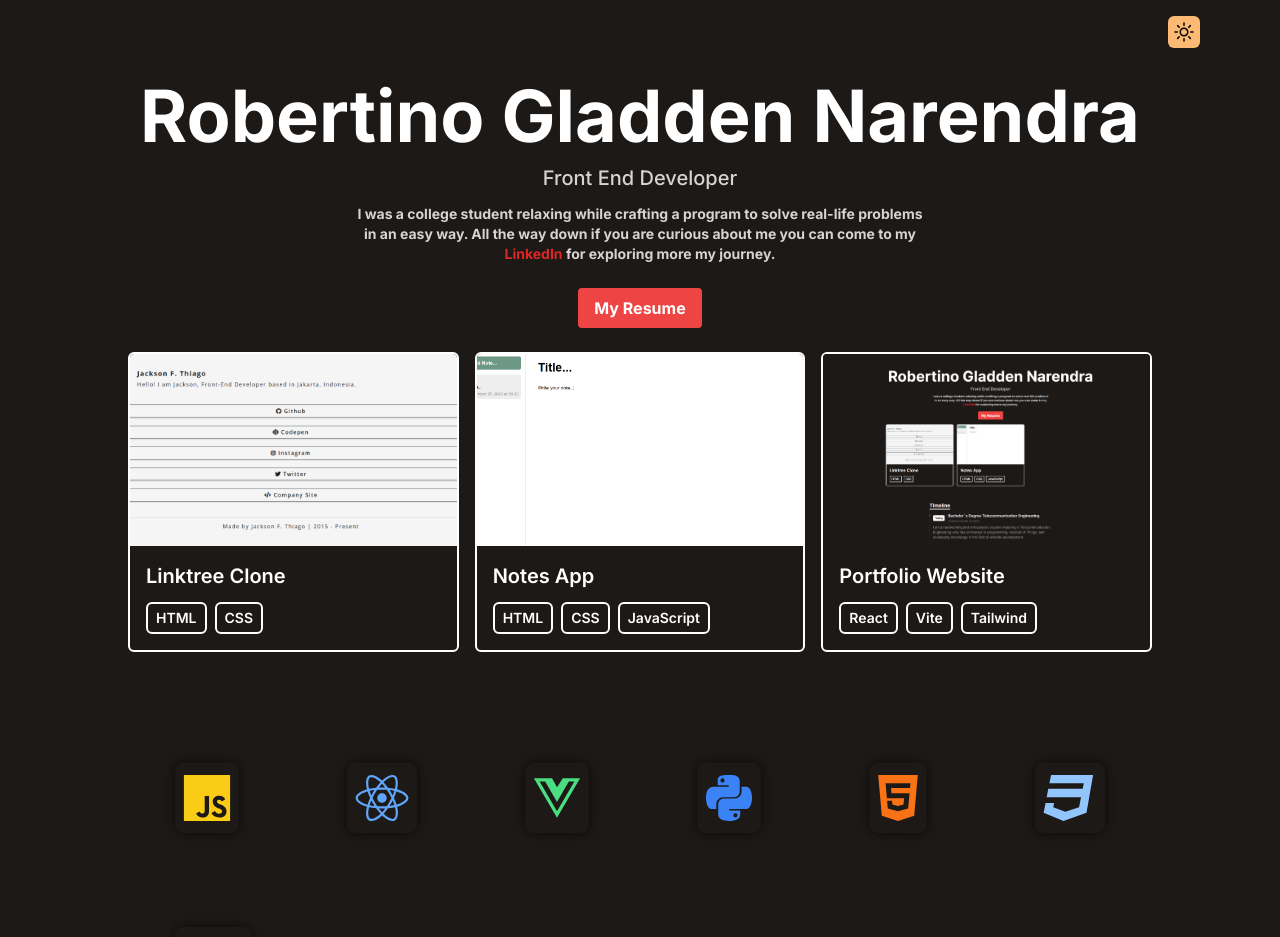
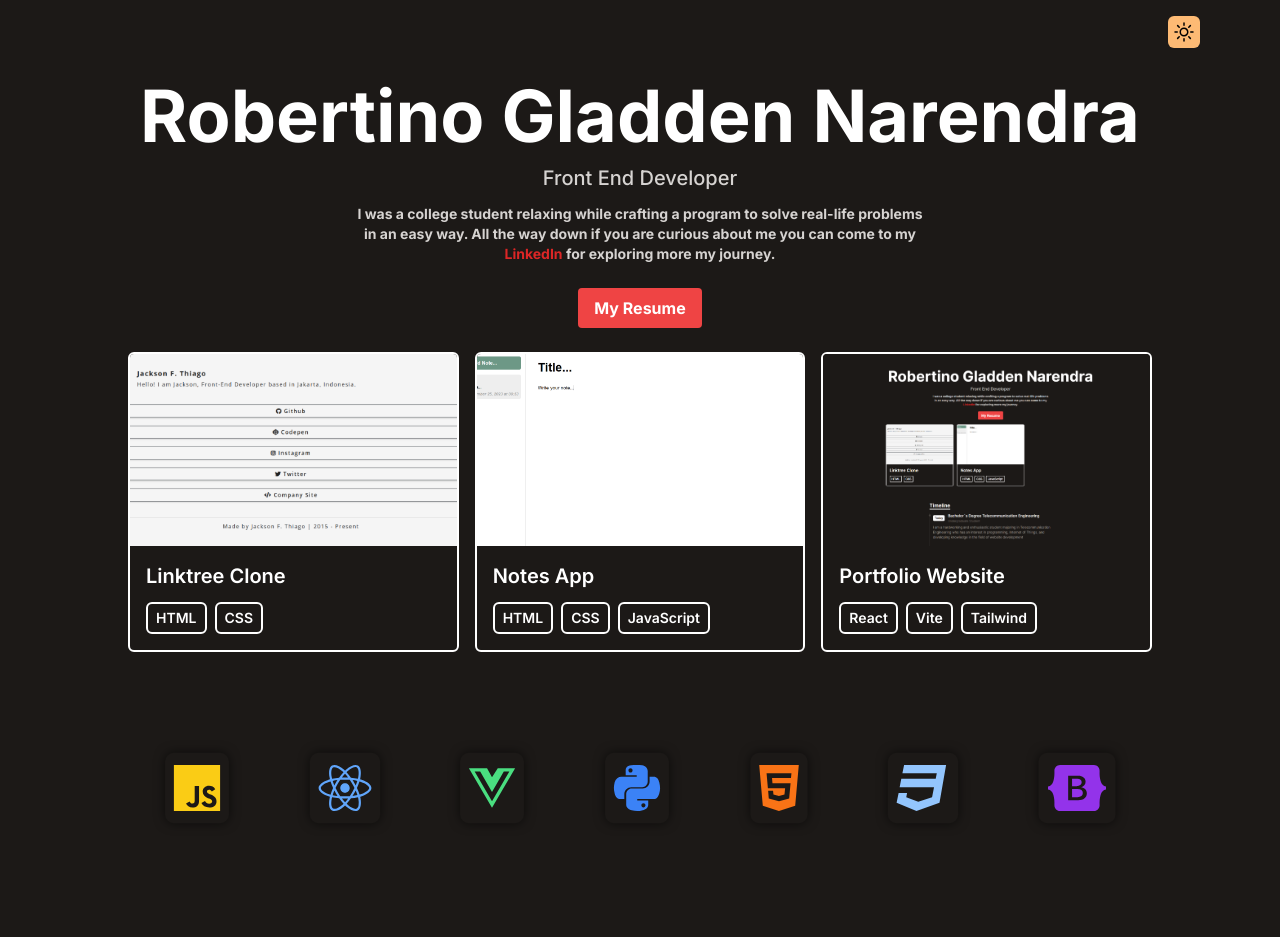
Before and after one commit to RobertinoGladden/portfolio-dev, a React (Vite) app: page / in a window 1280 px wide. Shown: the top 937 px of the page. Built offline with nearby package versions, Linux system fonts and the light colour scheme.

Commit message:
initial commit

```diff
--- a/src/components/Tech.jsx
+++ b/src/components/Tech.jsx
@@ -5,13 +5,13 @@ import { faJs, faReact, faVuejs, faPython, faHtml5, faCss3, faBootstrap } from "
 
 function Tech({ theme }) {
     const iconStyle = {
-        margin: '50px',
+        margin: '40px',
         transition: 'all 0.3s ease',
     };
 
     const iconHover = {
         transform: 'scale(1.1)',
-        boxShadow: theme === 'light' ? '0 0 10px rgba(255, 255, 255, 0.6)' : '0 0 10px rgba(0, 0, 0, 0.6)',
+        boxShadow: theme === 'light' ? '0 0 10px rgba(250, 250, 250, 0.6)' : '0 0 10px rgba(0, 0, 0, 0.6)',
     };
 
     return (
```
